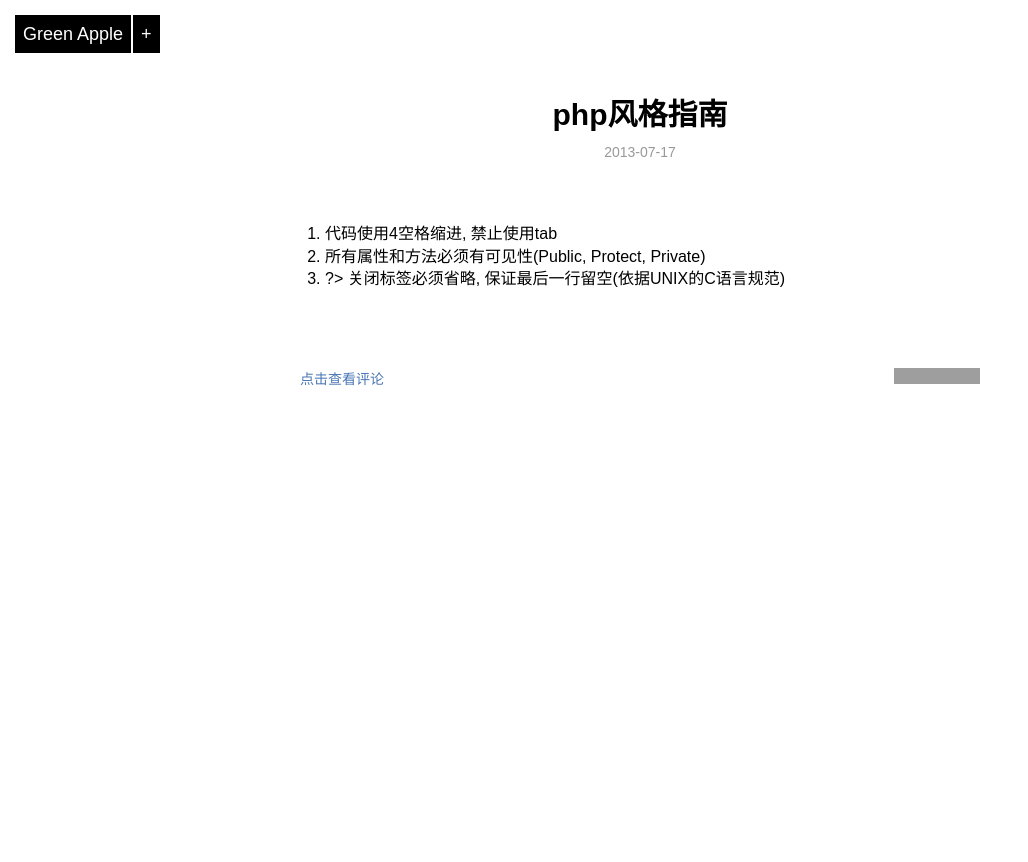
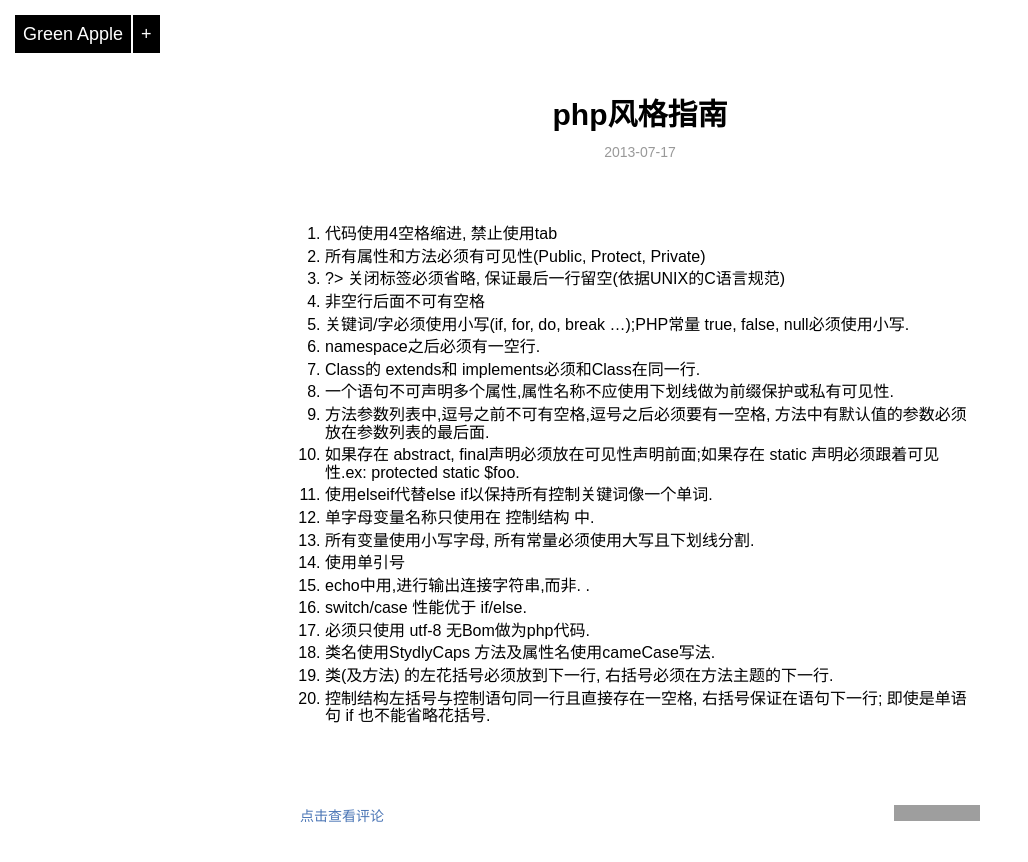
Before and after one commit to joenali/joenali.github.com, a Jekyll site: the page built from _posts/blog/2013-07-17-php-style.md, in a window 1280 px wide. Shown: the top 862 px of the page, without its empty margins (0-1028 px from the left). Built offline with Jekyll 4.4.1, drawn with Linux system fonts in a browser that asks for light colours; Markdown is read by kramdown in place of the engine named in the settings; grey boxes are pictures that could not be loaded.

Commit message:
php style

```diff
--- a/_posts/blog/2013-07-17-php-style.md
+++ b/_posts/blog/2013-07-17-php-style.md
@@ -8,6 +8,24 @@ category: blog
 1.  代码使用4空格缩进, 禁止使用tab
 2.  所有属性和方法必须有可见性(Public, Protect, Private)
 3.  ?> 关闭标签必须省略, 保证最后一行留空(依据UNIX的C语言规范)
+4.  非空行后面不可有空格
+5.  关键词/字必须使用小写(if, for, do, break ...);PHP常量 true, false, null必须使用小写.
+6.  namespace之后必须有一空行.
+7.  Class的 extends和 implements必须和Class在同一行.
+8.  一个语句不可声明多个属性,属性名称不应使用下划线做为前缀保护或私有可见性.
+9.  方法参数列表中,逗号之前不可有空格,逗号之后必须要有一空格, 方法中有默认值的参数必须放在参数列表的最后面.
+10.  如果存在 abstract, final声明必须放在可见性声明前面;如果存在 static 声明必须跟着可见性.ex: protected static $foo.
+11.  使用elseif代替else if以保持所有控制关键词像一个单词.
+12.  单字母变量名称只使用在 控制结构 中.
+13.  所有变量使用小写字母, 所有常量必须使用大写且下划线分割.
+14.  使用单引号
+15.  echo中用,进行输出连接字符串,而非. .
+16.  switch/case 性能优于 if/else.
+17.  必须只使用 utf-8 无Bom做为php代码.
+18.  类名使用StydlyCaps 方法及属性名使用cameCase写法.
+19.  类(及方法) 的左花括号必须放到下一行, 右括号必须在方法主题的下一行.
+20.  控制结构左括号与控制语句同一行且直接存在一空格, 右括号保证在语句下一行; 即使是单语句 if 也不能省略花括号.
+
 
 
 
```
